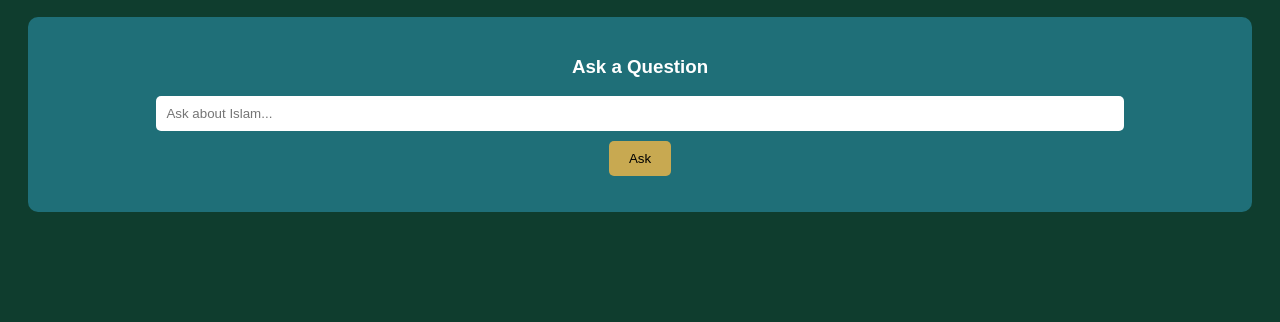
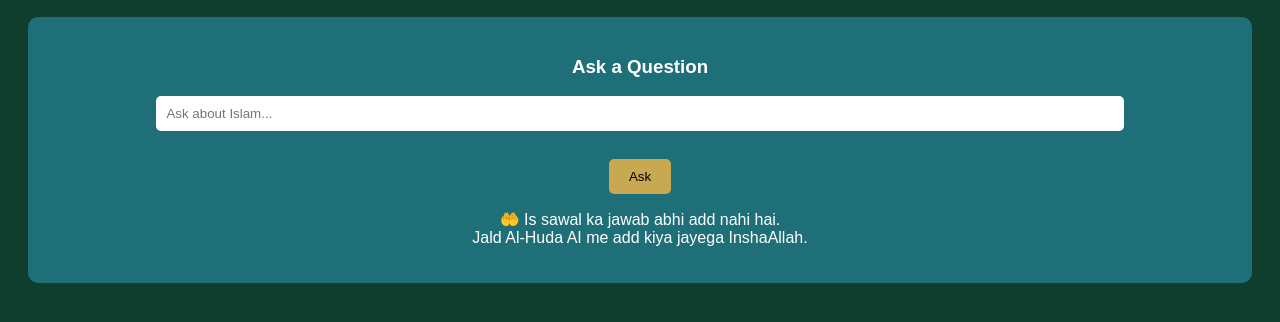
Before and after one commit to siddikshaikh4105-beep/al-huda-ai, a plain HTML site: page index.html in a window 1280 px wide. Both pictures are taken after a click on the button "Ask". Shown: the part 130-452 px from the top of the page. Drawn offline with Linux system fonts and the light colour scheme.

Commit message:
Update index.html

```diff
--- a/index.html
+++ b/index.html
@@ -29,6 +29,7 @@
       background: #C8A951;
       border: none;
       border-radius: 5px;
+      cursor: pointer;
     }
   </style>
 </head>
@@ -40,15 +41,14 @@
 <div class="card">
   <h3>Ask a Question</h3>
   <input id="question" placeholder="Ask about Islam..." />
-  <br />
+  <br /><br />
   <button onclick="answer()">Ask</button>
   <p id="response"></p>
 </div>
 
 <script>
-
 function answer() {
-  let q = let q = document.getElementById("question").value.toLowerCase();
+  let q = document.getElementById("question").value.toLowerCase();
   let res = "";
 
   if (q.includes("sabr")) {
@@ -69,3 +69,7 @@
 
   document.getElementById("response").innerText = res;
 }
+</script>
+
+</body>
+</html>
```
